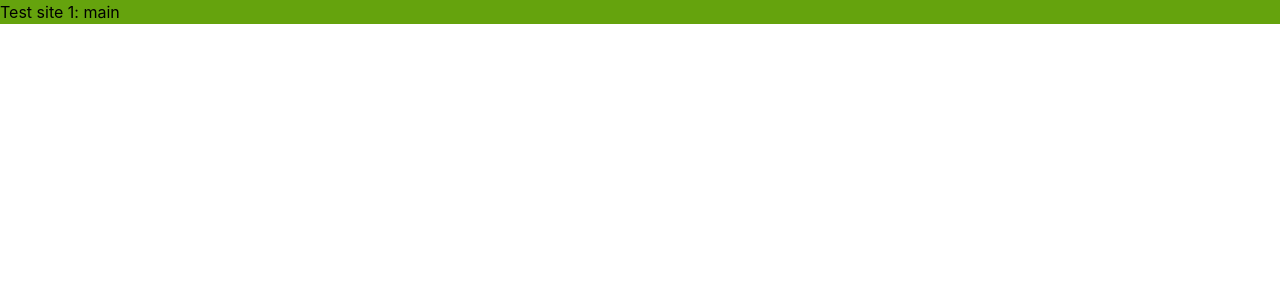
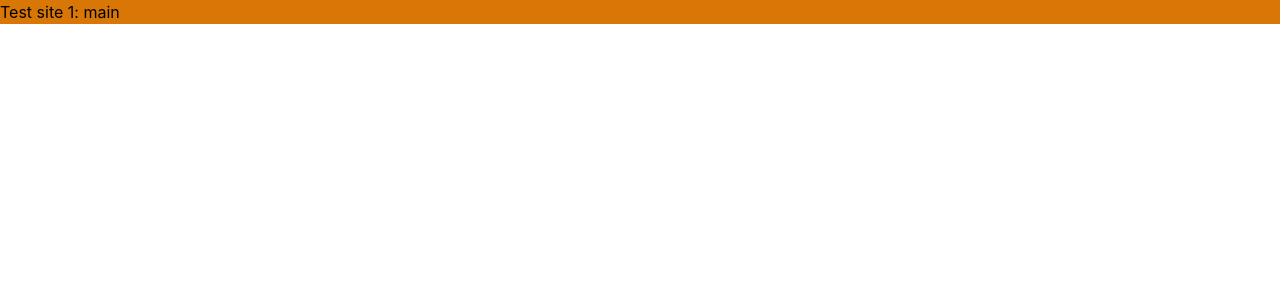
Before and after one commit to nodespell/65500d5df25068171e730273, a React (Create React App) app: page / in a window 1280 px wide. Shown: the top 300 px of the page. Built offline with nearby package versions, Linux system fonts and the light colour scheme.

Commit message:
deploy new files

```diff
--- a/src/App.js
+++ b/src/App.js
@@ -4,7 +4,7 @@ import { createBrowserRouter, RouterProvider, Routes, Route, Link, Outlet } from
 const router = createBrowserRouter([{ path: "*", Component: Root }]);
 
 function Root() {
-  return <div className="bg-lime-600">
+  return <div className="bg-amber-600">
   Test site 1: main
 </div>
 }
```
